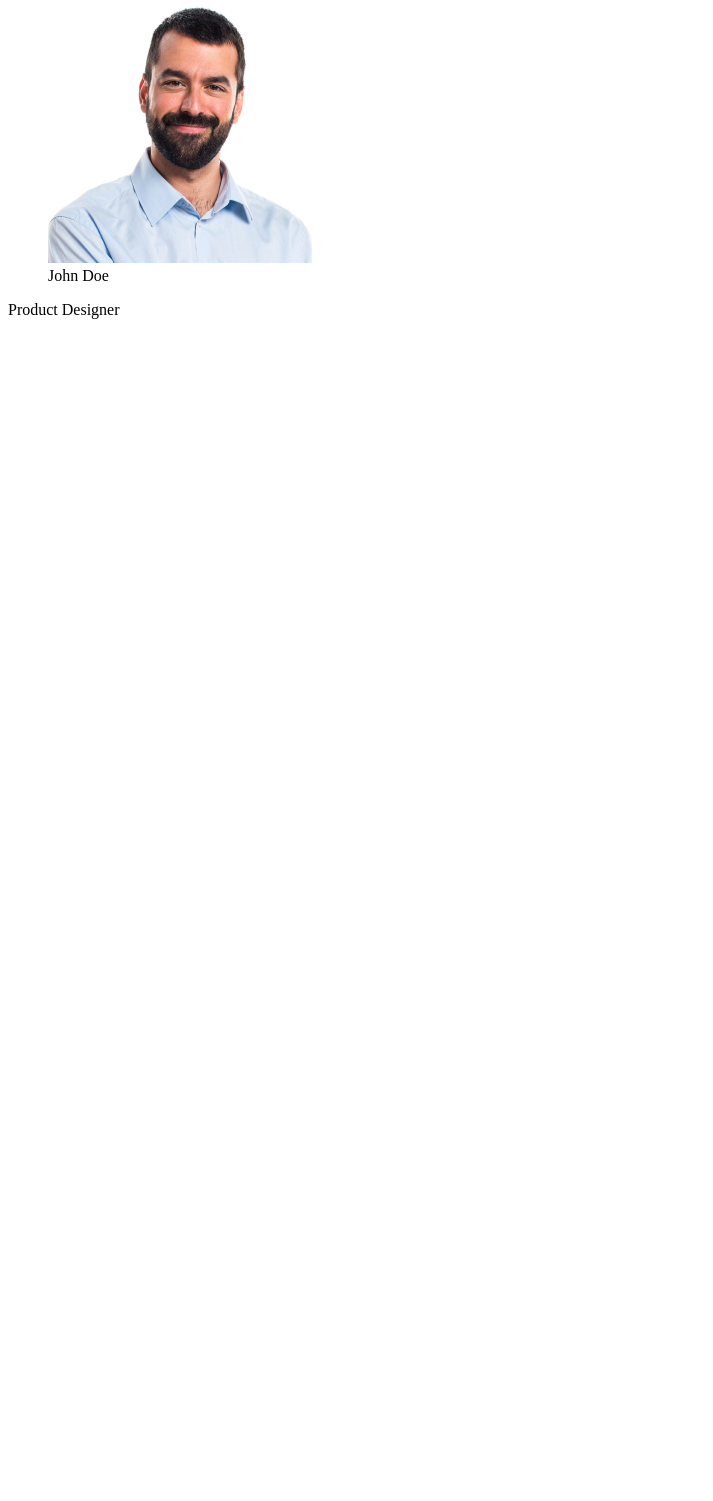
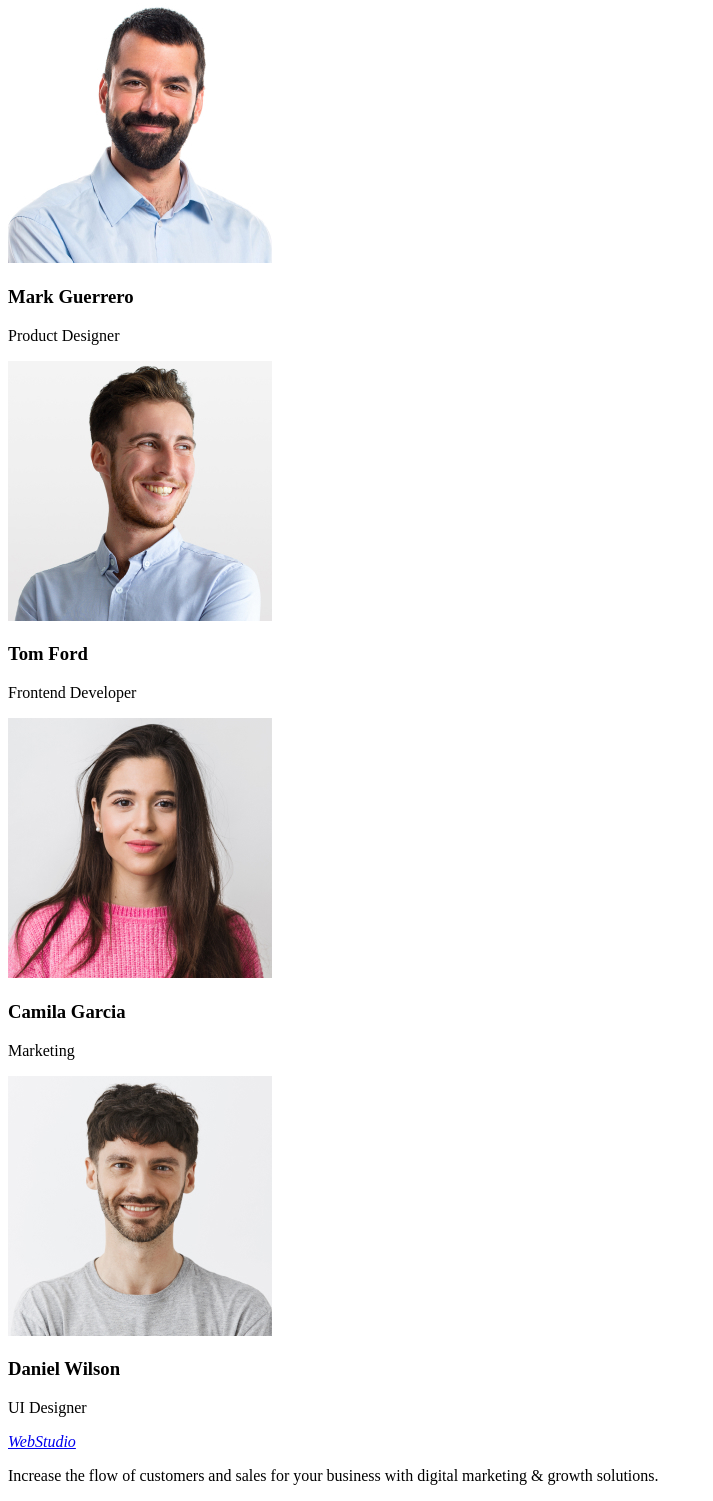
Before and after one commit to MonikaKorwin/goit-markup-hw-01, a plain HTML site: page index.html in a window 1280 px wide. Shown: the part 1562-3063 px from the top of the page, without its empty margins (0-713 px from the left). Before the commit the page ends 1897 px from the top, so only its background shows below. Drawn offline with Linux system fonts and the light colour scheme.

Commit message:
html-task1

```diff
--- a/index.html
+++ b/index.html
@@ -59,7 +59,7 @@
         <h2>What are we doing</h2>
         <div>
           <img
-            src="/images/body-pc-computer.jpg"
+            src="images/body-pc-computer.jpg"
             alt="computer"
             width="360"
             height="300"
@@ -67,7 +67,7 @@
         </div>
         <div>
           <img
-            src="/images/body-phones-computer.jpg"
+            src="images/body-phones-computer.jpg"
             alt="phones"
             width="360"
             height="300"
@@ -75,7 +75,7 @@
         </div>
         <div>
           <img
-            src="/images/body-onephone-computer.jpg"
+            src="images/body-onephone-computer.jpg"
             alt="phone"
             width="360"
             height="300"
@@ -85,19 +85,59 @@
       <section>
         <h2>Our team</h2>
         <div>
-          <figure>
-            <img
-              src="/images/mark-guerrero-computer.jpg"
-              alt="mark-guerro"
-              width="264"
-              height="260"
-            />
-            <figcaption>John Doe</figcaption>
-          </figure>
+          <img
+            src="images/mark-guerrero-computer.jpg"
+            alt="mark-guerro"
+            width="264"
+            height="260"
+          />
+          <h3>Mark Guerrero</h3>
           <p>Product Designer</p>
+        </div>
+
+        <div>
+          <img
+            src="images/tom-ford-computer.jpg"
+            alt="tom-ford"
+            width="264"
+            height="260"
+          />
+          <h3>Tom Ford</h3>
+          <p>Frontend Developer</p>
+        </div>
+
+        <div>
+          <img
+            src="images/camila-garcia-computer.jpg"
+            alt="camila-garcia"
+            width="264"
+            height="260"
+          />
+          <h3>Camila Garcia</h3>
+          <p>Marketing</p>
+        </div>
+
+        <div>
+          <img
+            src="images/daniel-wilson-computer.jpg"
+            alt="daniel-wilson"
+            width="264"
+            height="260"
+          />
+          <h3>Daniel Wilson</h3>
+          <p>UI Designer</p>
         </div>
       </section>
     </main>
-    <footer></footer>
+
+    <footer>
+      <address>
+        <a href="#">WebStudio</a>
+      </address>
+      <p>
+        Increase the flow of customers and sales for your business with digital
+        marketing & growth solutions.
+      </p>
+    </footer>
   </body>
 </html>
```
